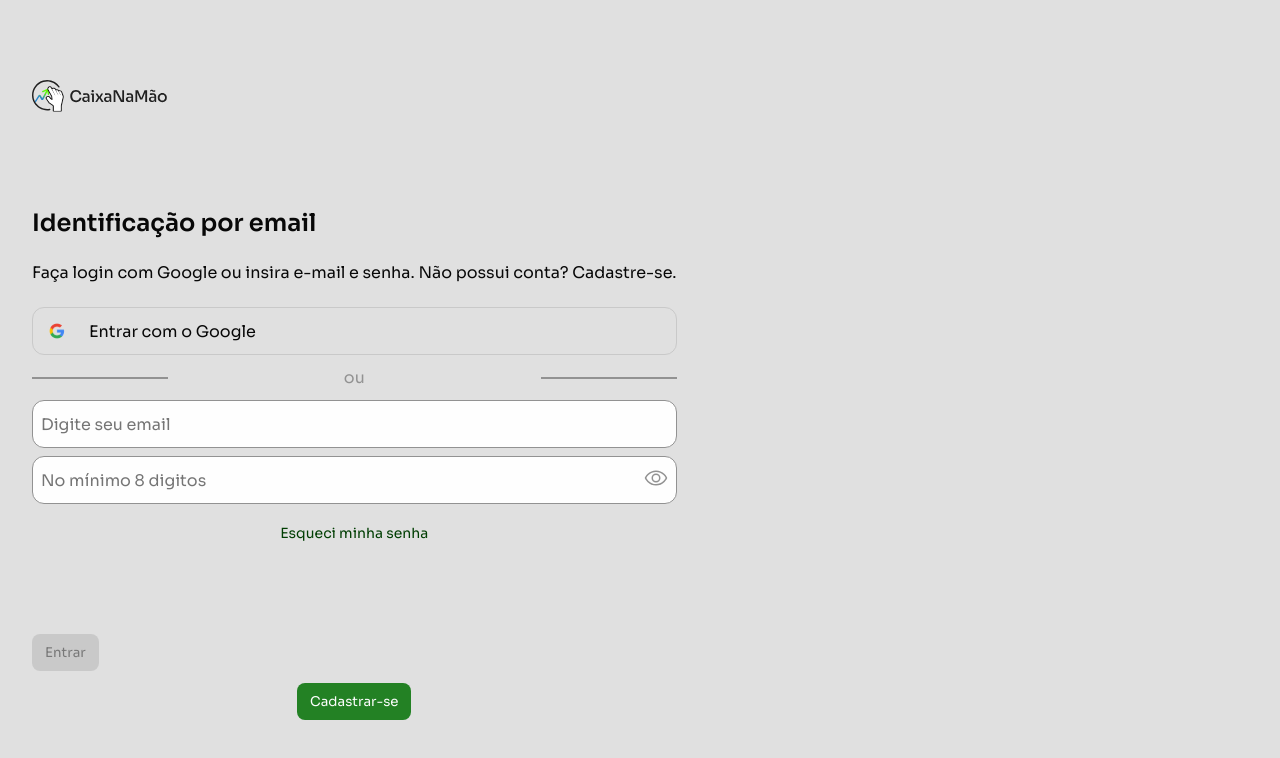
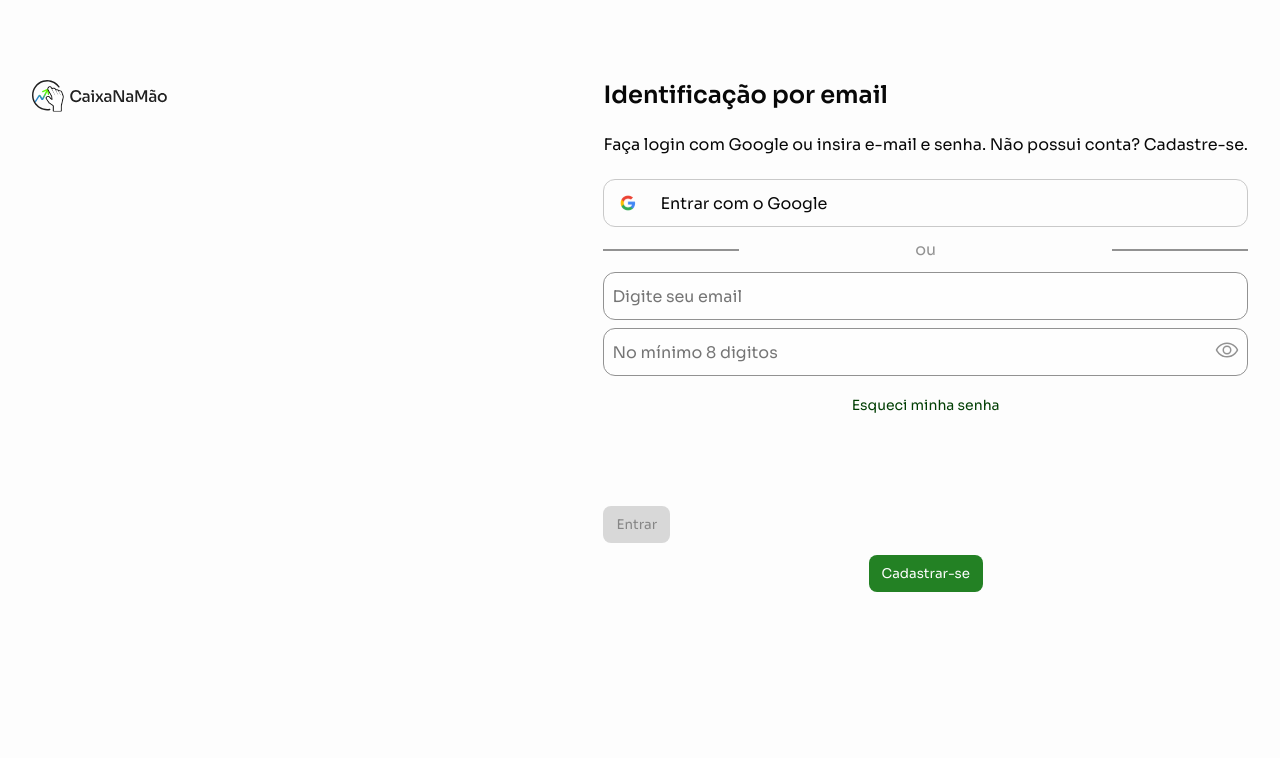
Before and after one commit to jaqueuchoab/caixanamao, a React (Vite) app: page /login in a window 1280 px wide. Shown: the top 758 px of the page. Built offline with nearby package versions, Linux system fonts and the light colour scheme; no server answers.

Commit message:
refatorando styles

```diff
--- a/package.json
+++ b/package.json
@@ -46,7 +46,7 @@
     "eslint-plugin-react-refresh": "0.4.20",
     "jest": "29.7.0",
     "jest-environment-jsdom": "29.7.0",
-    "rollup-plugin-visualizer": "6.0.1",
+    "rollup-plugin-visualizer": "^6.0.1",
     "ts-jest": "29.3.4",
     "typescript": "5.8.3",
     "vite": "6.3.5"
--- a/src/@types/default-styled-theme.d.ts
+++ b/src/@types/default-styled-theme.d.ts
@@ -1,3 +1,4 @@
+import '@emotion/react';
 import { ThemeType } from './theme-types';
 
 /**
@@ -5,5 +6,5 @@ import { ThemeType } from './theme-types';
  * com o tipo personalizado ThemeType, proporcionando autocomplete com a tipagem correta
  */
 declare module '@emotion/react' {
-	export type Theme = ThemeType;
+	interface Theme extends ThemeType{}
 }
--- /dev/null
+++ b/src/views/components/login/Login.styles.ts
@@ -0,0 +1,32 @@
+import styled from '@emotion/styled';
+
+export const LoginContainer = styled.div`
+  height: 100vh;
+  width: 100vw;
+
+  display: flex;
+  flex-direction: column;
+  justify-content: space-between;
+  align-items: self-start;
+  padding: 5rem var(--size-3md);
+
+  @media screen and (width > 768px) {
+    & {
+      flex-direction: row;
+    }
+  }
+
+  background-color: ${({ theme }) => theme.colors.backgrounds.dashboard};
+  color: ${({ theme }) => theme.colors.texts.secondary};
+`;
+
+// Estilos para o LoginEmail
+export const LoginEmail = styled.main`
+  display: flex;
+  flex-direction: column;
+  justify-content: center;
+  align-items: flex-start;
+  gap: 24px;
+  flex: 1 0 0;
+  align-self: stretch;
+`;
--- a/src/views/components/login/Login.tsx
+++ b/src/views/components/login/Login.tsx
@@ -6,6 +6,7 @@ import LoginEmail from './LoginEmail.tsx';
 import { useContextTheme } from '../../context/ThemeContext.tsx';
 import style from './styles/Login.module.css';
 import { fetchUsersList } from '../../../services/fetchUsersList.ts';
+import { LoginContainer } from './Login.styles.ts';
 
 /*
 endpoint LOGIN
@@ -21,7 +22,7 @@ const Login = () => {
 	}, []);
 
 	return (
-		<div className={style.loginRegistration} id={style[themeMode]}>
+		<LoginContainer>
 			<img
 				src={themeMode === 'light' ? cnm_logohorz_light : cnm_logohorz_dark}
 				alt='cnm_logohorz'
@@ -31,7 +32,7 @@ const Login = () => {
 			<Routes>
 				<Route path='/' element={<LoginEmail />}></Route>
 			</Routes>
-		</div>
+		</LoginContainer>
 	);
 };
 
--- a/src/views/components/login/styles/Login.module.css
+++ /dev/null
@@ -1,17 +0,0 @@
-.loginRegistration {
-  display: flex;
-  flex-direction: column;
-  justify-content: space-between;
-  align-items: self-start;
-  height: 100vh;
-  width: 100vw;
-  padding: 5rem var(--size-3md);
-}
-
-#light {
-  color: var(--primary-light-text);
-}
-
-#dark{
-  color: var(--primary-dark-text);
-}
```
Also changed, not shown: 1 other file (tests, documents, lock files or other folders).
